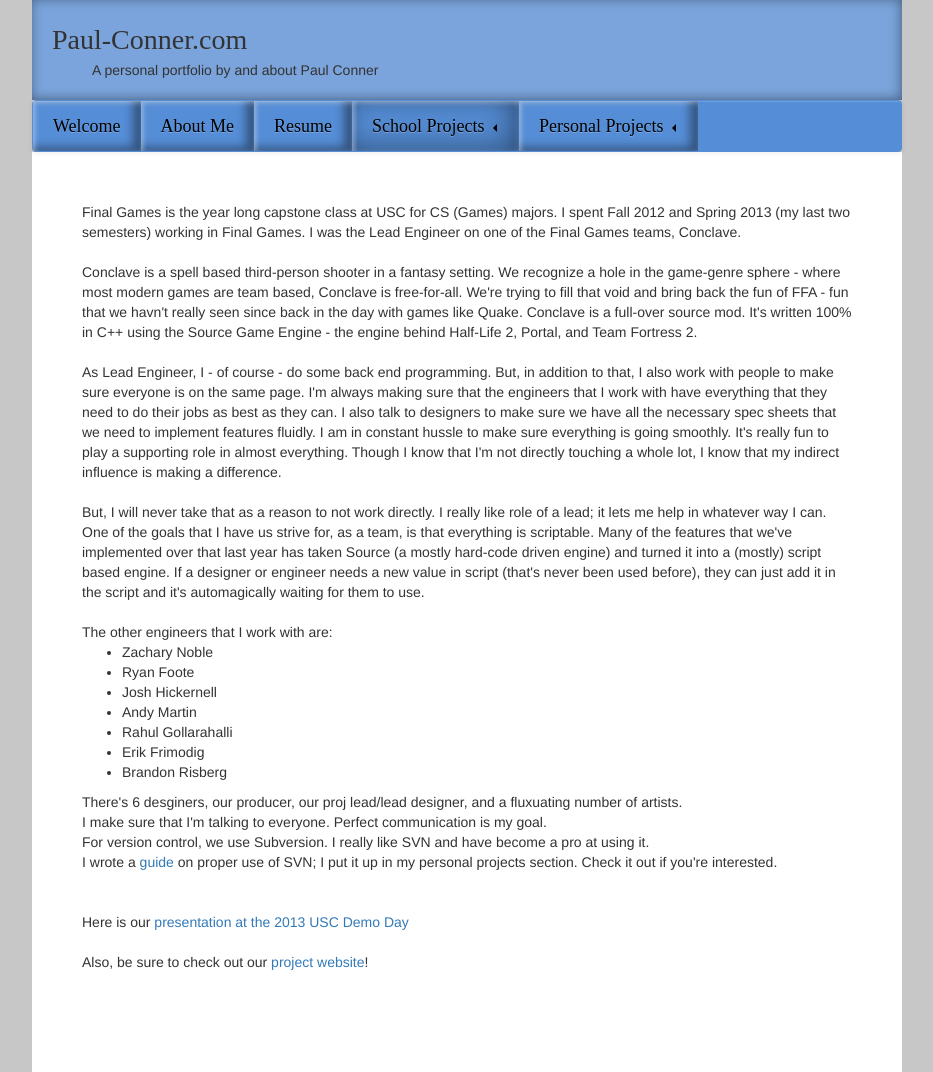
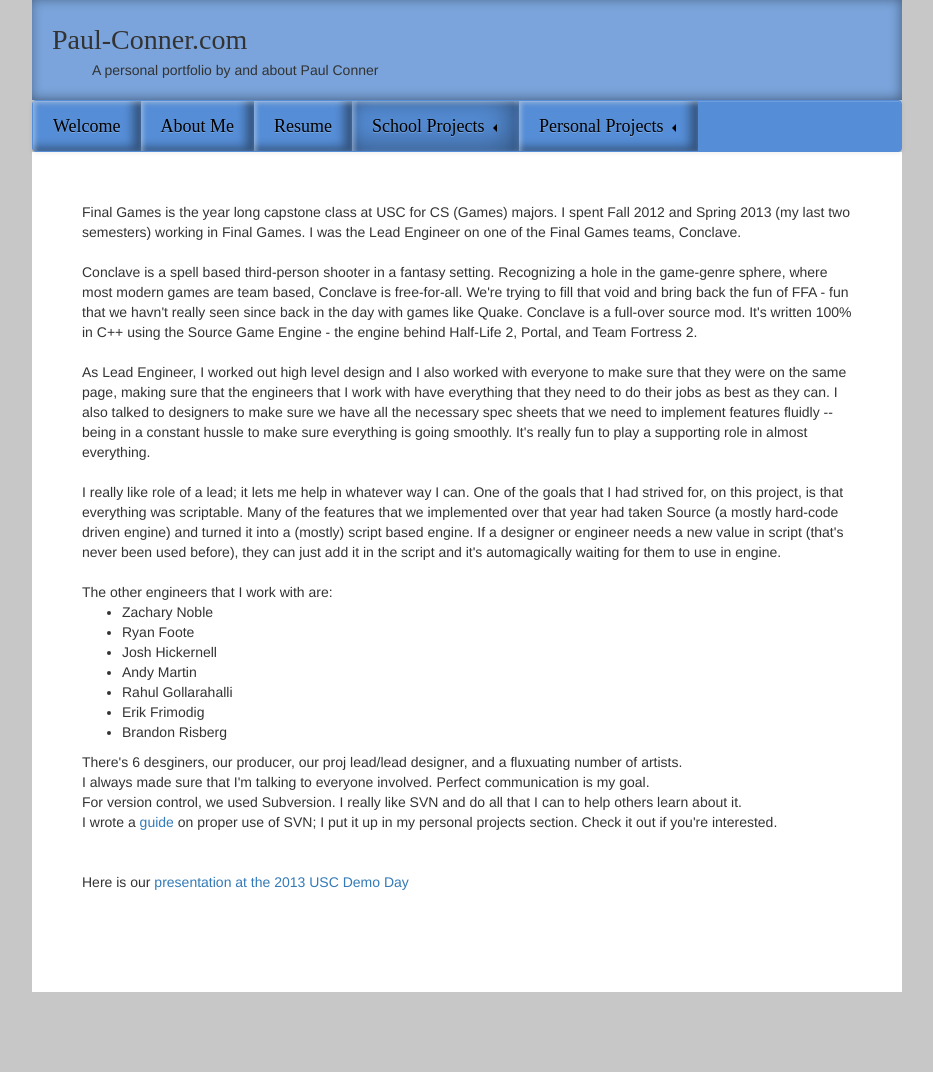
Before and after one commit to CauhxMilloy/paul-conner, a Jekyll site: the page built from src/sProjC.html, in a window 1280 px wide. Shown: the whole page, without its empty margins (173-1106 px from the left). Built offline with Jekyll 4.4.1, drawn with Linux system fonts in a browser that asks for light colours; after the commit the page ends 992 px from its top, so only the background shows below that.

Commit message:
Updating school project pages.

```diff
--- a/src/sProjC.html
+++ b/src/sProjC.html
@@ -10,23 +10,19 @@ activeTab: sProj
 	<br>
 	<br>
 	Conclave is a spell based third-person shooter in a fantasy setting.
-	We recognize a hole in the game-genre sphere - where most modern games are team based, Conclave is free-for-all.
+	Recognizing a hole in the game-genre sphere, where most modern games are team based, Conclave is free-for-all.
 	We're trying to fill that void and bring back the fun of FFA - fun that we havn't really seen since back in the day with games like Quake.
 	Conclave is a full-over source mod. It's written 100% in C++ using the Source Game Engine - the engine behind Half-Life 2, Portal, and Team Fortress 2.
 	<br>
 	<br>
-	As Lead Engineer, I - of course - do some back end programming.
-	But, in addition to that, I also work with people to make sure everyone is on the same page.
-	I'm always making sure that the engineers that I work with have everything that they need to do their jobs as best as they can.
-	I also talk to designers to make sure we have all the necessary spec sheets that we need to implement features fluidly.
-	I am in constant hussle to make sure everything is going smoothly. It's really fun to play a supporting role in almost everything.
-	Though I know that I'm not directly touching a whole lot, I know that my indirect influence is making a difference.
+	As Lead Engineer, I worked out high level design and I also worked with everyone to make sure that they were on the same page, making sure that the engineers that I work with have everything that they need to do their jobs as best as they can.
+	I also talked to designers to make sure we have all the necessary spec sheets that we need to implement features fluidly -- being in a constant hussle to make sure everything is going smoothly. It's really fun to play a supporting role in almost everything.
 	<br>
 	<br>
-	But, I will never take that as a reason to not work directly. I really like role of a lead; it lets me help in whatever way I can.
-	One of the goals that I have us strive for, as a team, is that everything is scriptable.
-	Many of the features that we've implemented over that last year has taken Source (a mostly hard-code driven engine) and turned it into a (mostly) script based engine.
-	If a designer or engineer needs a new value in script (that's never been used before), they can just add it in the script and it's automagically waiting for them to use.
+	I really like role of a lead; it lets me help in whatever way I can.
+	One of the goals that I had strived for, on this project, is that everything was scriptable.
+	Many of the features that we implemented over that year had taken Source (a mostly hard-code driven engine) and turned it into a (mostly) script based engine.
+	If a designer or engineer needs a new value in script (that's never been used before), they can just add it in the script and it's automagically waiting for them to use in engine.
 	<br>
 	<br>
 	The other engineers that I work with are:
@@ -55,18 +51,15 @@ activeTab: sProj
 	</ul>
 	There's 6 desginers, our producer, our proj lead/lead designer, and a fluxuating number of artists.
 	<br>
-	I make sure that I'm talking to everyone. Perfect communication is my goal.
+	I always made sure that I'm talking to everyone involved. Perfect communication is my goal.
 	<br>
-	For version control, we use Subversion. I really like SVN and have become a pro at using it.
+	For version control, we used Subversion. I really like SVN and do all that I can to help others learn about it.
 	<br>
-	I wrote a <a href="#pprojSG" class="underLineAndCursorLinkOnly">guide</a> on proper use of SVN; I put it up in my personal projects section. Check it out if you're interested.
+	I wrote a <a href="/pProjSVN">guide</a> on proper use of SVN; I put it up in my personal projects section. Check it out if you're interested.
 	<br>
 	<br>
 	<br>
 	Here is our <a href="https://www.youtube.com/watch?v=W3Jw4wfdIco" target="_blank">presentation at the 2013 USC Demo Day</a>
-	<br>
-	<br>
-	Also, be sure to check out our <a href="http://conclavemod.com/" target="_blank">project website</a>!
 	<br>
 	<br>
 	<br>
--- a/src/sProjCJ.html
+++ b/src/sProjCJ.html
@@ -4,7 +4,7 @@ activeTab: sProj
 ---
 <br>
 <div style="padding-left:50px;padding-right:50px;">
-	Part of the class ITP 280 (Video Game Production), we had to make a mash-up between two games.
+	Part of the class ITP 280 (Video Game Production) at USC, we had to make a mash-up between two games.
 	<br>
 	I took the class in the Fall of 2010 (my first semester at USC).
 	<br>
--- a/src/sProjFS.html
+++ b/src/sProjFS.html
@@ -23,7 +23,7 @@ activeTab: sProj
 	<br>
 	I really liked working on these projects because it was my first experience with working with other programmers on a large team.
 	It also allowed us to make the project as elegant as we liked - as opposed to doing some step by step lab.
-	Lastly, but not leastly (totally a word), I really like the classes because I made a lot of friends in those projects.
+	Last, but not least, I really like the classes because I made a lot of friends in those projects.
 	Friends that I still hang out with. It was a great experience.
 	<br>
 	<br>
--- a/src/sProjMM.html
+++ b/src/sProjMM.html
@@ -7,8 +7,8 @@ activeTab: sProj
 	Murder Mansion is a board game that I made along with Matthew Ein, Matthew Tanaka, and Erik Frimodig.
 	This was a project for the CTIN 488 (Game Design Workshop) class at USC that we made in Spring 2012.
 	The board game focuses on the strategic side of the "killer in the mansion" story architype.
-	I'm really proud of the game. It's really fun to play and its fun to trick the others into falsely believing you're not the killer/deducing who the killer is.
-	I'd like to, perhaps, in the future make a PC/XBOX version of this game.
+	I'm really proud of the game.
+	I'd like toin the future make an official  version of this game.
 	<br>
 	<br>
 	Here's a trailer that we made for the game:
--- a/src/sProjSE.html
+++ b/src/sProjSE.html
@@ -16,7 +16,7 @@ activeTab: sProj
 	<br>
 	Though we did not have the game as finished as we'd have liked, it was still a lot of fun and I'm really happy with the style and design of the game.
 	<br>
-	My team consisted of:
+	Besides myself, my team consisted of:
 	<ul>
 		<li>
 			Brandon Risberg
--- a/src/sProjUT.html
+++ b/src/sProjUT.html
@@ -8,7 +8,7 @@ activeTab: sProj
 	<br>
 	We, Alex Kubodera (my partner) and I, teamed up with another class (CTIN 464, Intermediate Games) - which makes a game.
 	<br>
-	We set up, conducted and recorded play tests on the game we were assigned to (which was a game titled Thralled).
+	We set up, conducted and recorded individual play tests on the game we were assigned to (which was a game titled Thralled).
 	<br>
 	At the end, each student had to make a presentation to show some results from the usability tests that every one respectively held.
 	<br>
```
